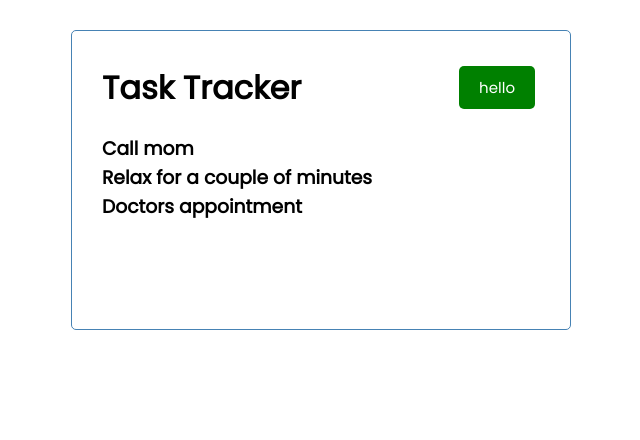
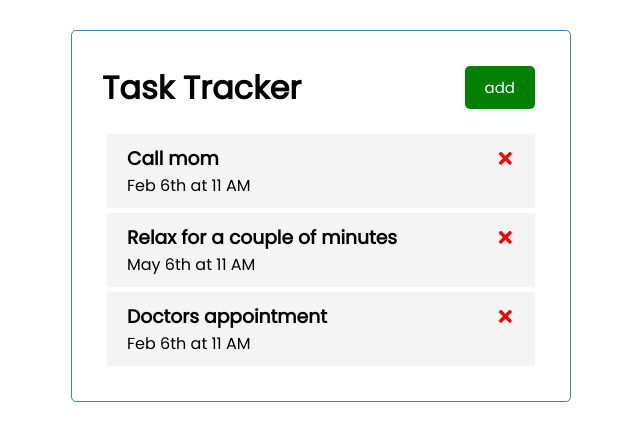
Before and after one commit to al7an08/TaskTracker, a React (Create React App) app: page / in a window 1280 px wide. Shown: the top 440 px of the page, without its empty margins (319-959 px from the left). Built offline with nearby package versions, Linux system fonts and the light colour scheme.

Commit message:
Added function to delete task

```diff
--- a/package.json
+++ b/package.json
@@ -8,6 +8,7 @@
     "@testing-library/user-event": "^13.5.0",
     "react": "^18.2.0",
     "react-dom": "^18.2.0",
+    "react-icons": "^4.8.0",
     "react-scripts": "5.0.1",
     "web-vitals": "^2.1.4"
   },
--- a/src/App.js
+++ b/src/App.js
@@ -25,12 +25,16 @@
     }
   ])
 
-
+  //Delete task
+  const deleteTask = (id) => {
+    setTasks(tasks.filter((task) => task.id !== id))
+    console.log('Task deleted with id: ' + id)
+  }
 
   return (
     <div className="container">
       <Header />
-      <Tasks tasks={tasks} />
+      {tasks.length > 0 ? <Tasks tasks={tasks} onDelete={deleteTask} /> : 'No tasks to show'}
     </div>
   )
 }
--- a/src/components/Header.js
+++ b/src/components/Header.js
@@ -9,7 +9,7 @@
     return (
         <header className='header'>
             <h1>{title}</h1>
-            <Button color='green' text='hello' onClick={onClick} />
+            <Button color='green' text='add' onClick={onClick} />
         </header>
     )
 }
--- /dev/null
+++ b/src/components/Task.js
@@ -0,0 +1,13 @@
+import { FaTimes } from 'react-icons/fa'
+
+
+const Task = ({ task, onDelete }) => {
+    return (
+        <div className='task'>
+            <h3>{task.text} <FaTimes style={{ color: 'red', cursor: 'pointer' }} onClick={() => onDelete(task.id)} /></h3>
+            <p>{task.day}</p>
+        </div>
+    )
+}
+
+export default Task
--- a/src/components/Tasks.js
+++ b/src/components/Tasks.js
@@ -1,7 +1,9 @@
-const Tasks = ({ tasks }) => {
+import Task from "./Task"
+
+const Tasks = ({ tasks, onDelete }) => {
     return (
         <>
-            {tasks.map((task) => (<h3 key={task.id}>{task.text}</h3>))}
+            {tasks.map((task) => (<Task key={task.id} task={task} onDelete={onDelete}></Task>))}
         </>
     )
 }
```
Also changed, not shown: 1 other file (tests, documents, lock files or other folders).
